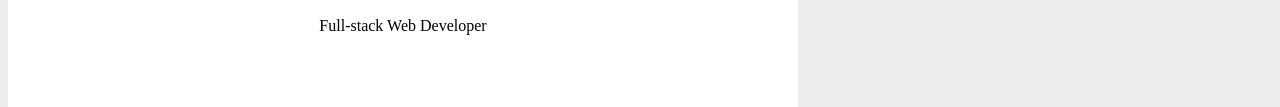
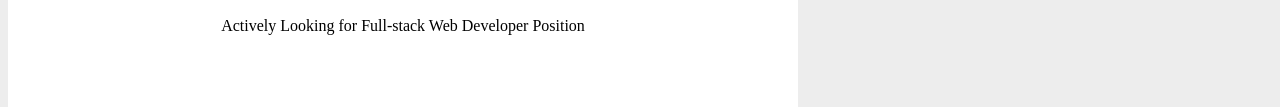
Before and after one commit to caspershih/Basic-portfolio, a plain HTML site: page index.html in a window 1280 px wide. Shown: the part 447-554 px from the top of the page. Drawn offline with Linux system fonts and the light colour scheme.

Commit message:
keep working

```diff
--- a/assets/css/style.css
+++ b/assets/css/style.css
@@ -67,8 +67,7 @@ input[type=submit]{
     text-align: center;
     width: 750px;
     padding: 20px;
-    height: 900px;
-
+    height: 500px;
 }
 
 .container2 {
@@ -76,7 +75,7 @@ input[type=submit]{
     margin-top: 50px;
     width: 750px;
     padding: 20px;
-    height: 900px;
+    height: 500px;
     margin-top: 25px;
 
 }
--- a/index.html
+++ b/index.html
@@ -23,7 +23,7 @@
 <div class="container1">
     <h1 style="color:#111111">About Me</h1>
     <img src="./assets/images/selfportrait.jpg" alt="myphoto" style="width:400px;height:280px">
-    <p>Full-stack Web Developer</p>
+    <p>Actively Looking for Full-stack Web Developer Position</p>
 
 </div>
 
```
